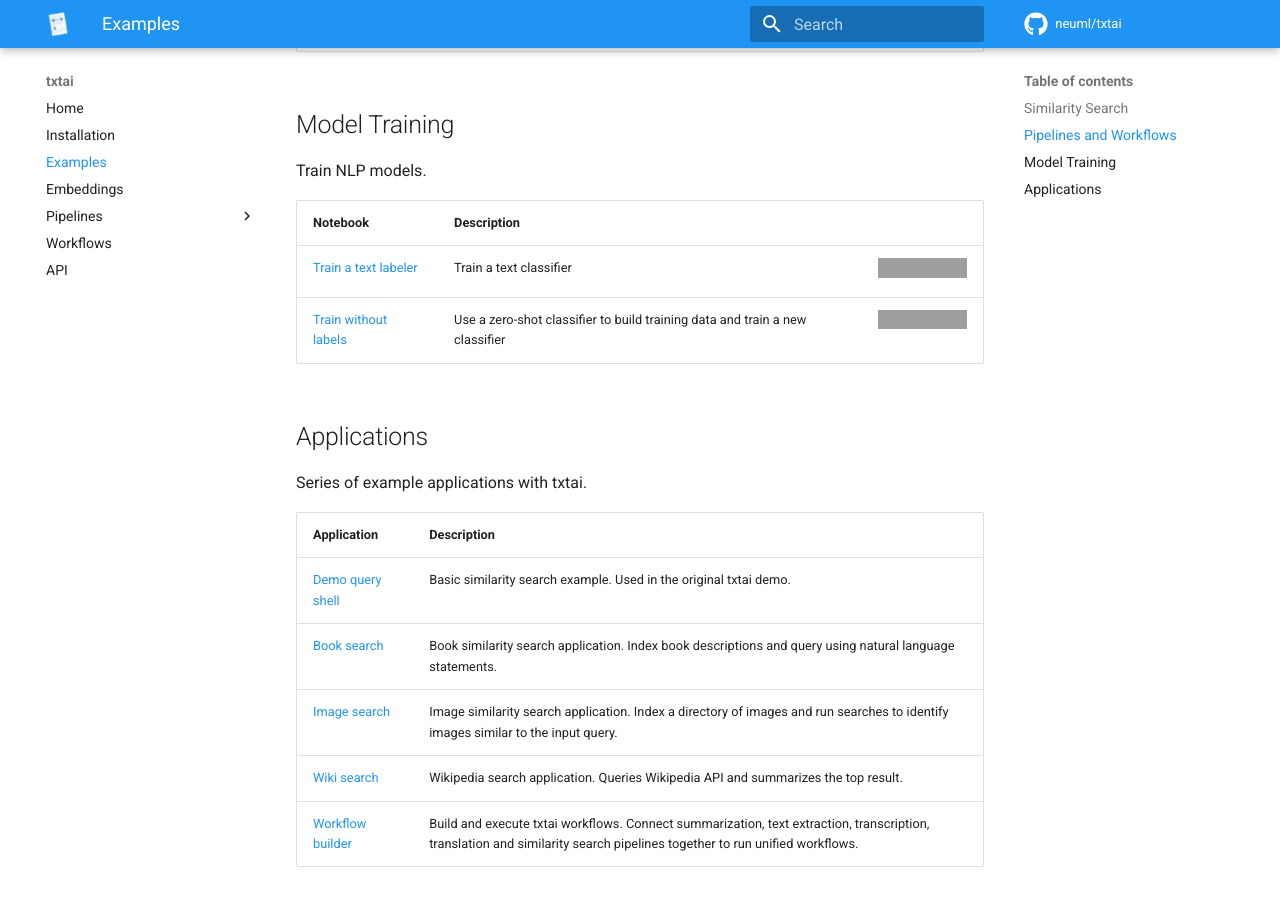
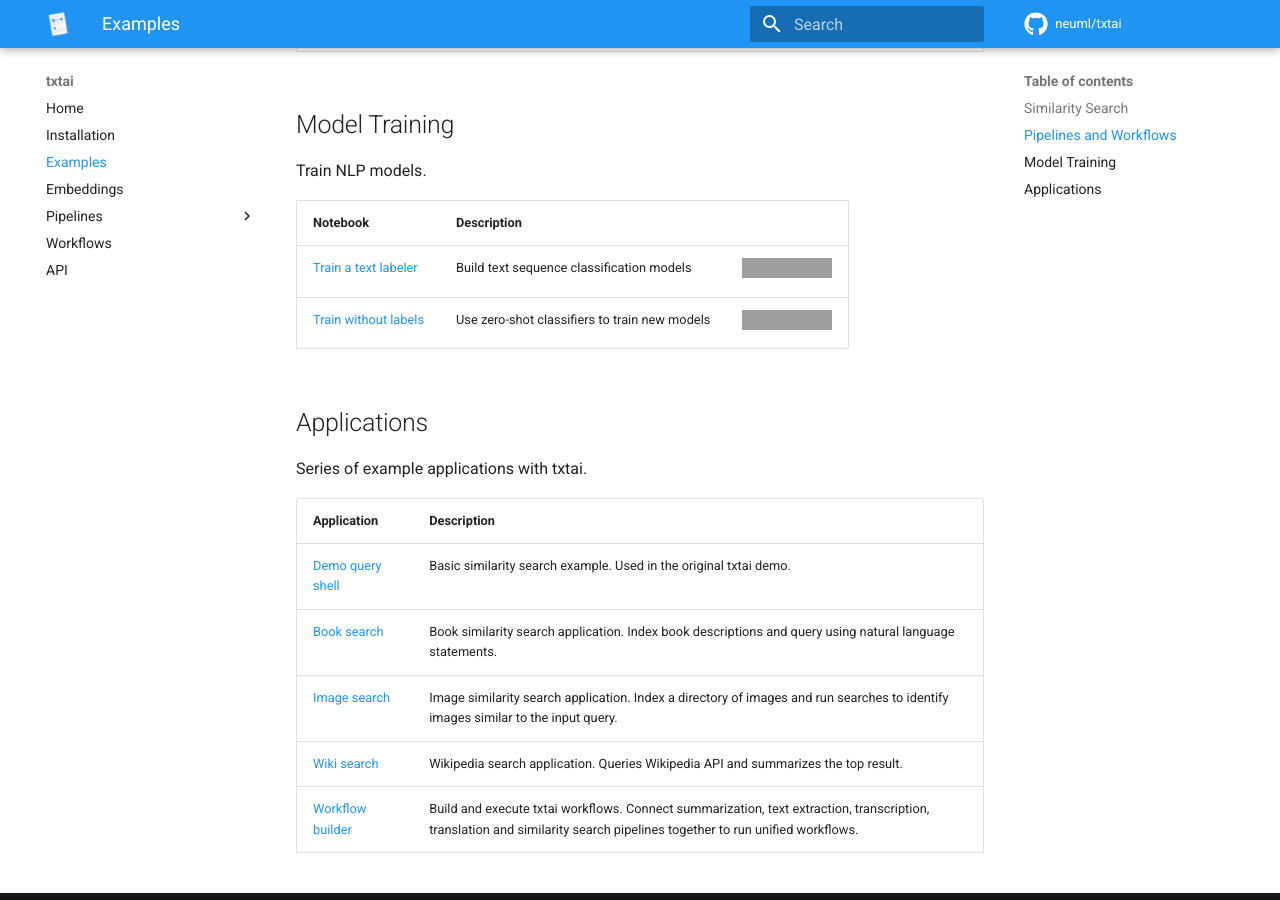
Before and after one commit to neuml/txtai, an MkDocs documentation site: the page built from docs/examples.md, in a window 1280 px wide and 900 px high, scrolled down 1463 px. Built offline with MkDocs 1.6.1 and Material for MkDocs 9.7.7, drawn with Linux system fonts in a browser that asks for light colours; comment, search, counter and statistics services are not loaded; grey boxes are pictures that could not be loaded.

Commit message:
Update documentation

```diff
--- a/docs/examples.md
+++ b/docs/examples.md
@@ -37,8 +37,8 @@
 
 | Notebook  | Description  |       |
 |:----------|:-------------|------:|
-| [Train a text labeler](https://github.com/neuml/txtai/blob/master/examples/16_Train_a_text_labeler.ipynb) | Train a text classifier | [![Open In Colab](https://colab.research.google.com/assets/colab-badge.svg)](https://colab.research.google.com/github/neuml/txtai/blob/master/examples/16_Train_a_text_labeler.ipynb) |
-| [Train without labels](https://github.com/neuml/txtai/blob/master/examples/17_Train_without_labels.ipynb) | Use a zero-shot classifier to build training data and train a new classifier | [![Open In Colab](https://colab.research.google.com/assets/colab-badge.svg)](https://colab.research.google.com/github/neuml/txtai/blob/master/examples/17_Train_without_labels.ipynb) |
+| [Train a text labeler](https://github.com/neuml/txtai/blob/master/examples/16_Train_a_text_labeler.ipynb) | Build text sequence classification models | [![Open In Colab](https://colab.research.google.com/assets/colab-badge.svg)](https://colab.research.google.com/github/neuml/txtai/blob/master/examples/16_Train_a_text_labeler.ipynb) |
+| [Train without labels](https://github.com/neuml/txtai/blob/master/examples/17_Train_without_labels.ipynb) | Use zero-shot classifiers to train new models | [![Open In Colab](https://colab.research.google.com/assets/colab-badge.svg)](https://colab.research.google.com/github/neuml/txtai/blob/master/examples/17_Train_without_labels.ipynb) |
 
 ## Applications
 
```
Also changed, not shown: README.md (+2 -2 lines).
